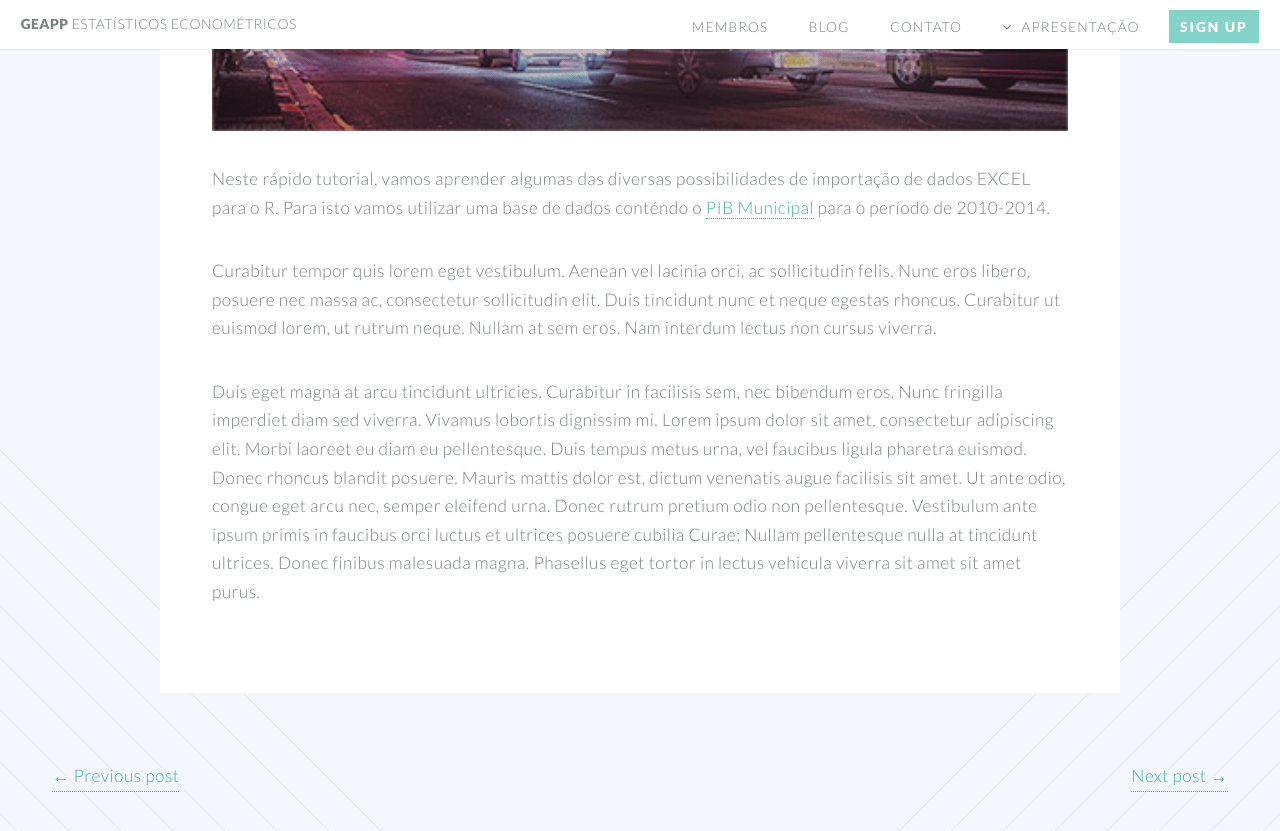
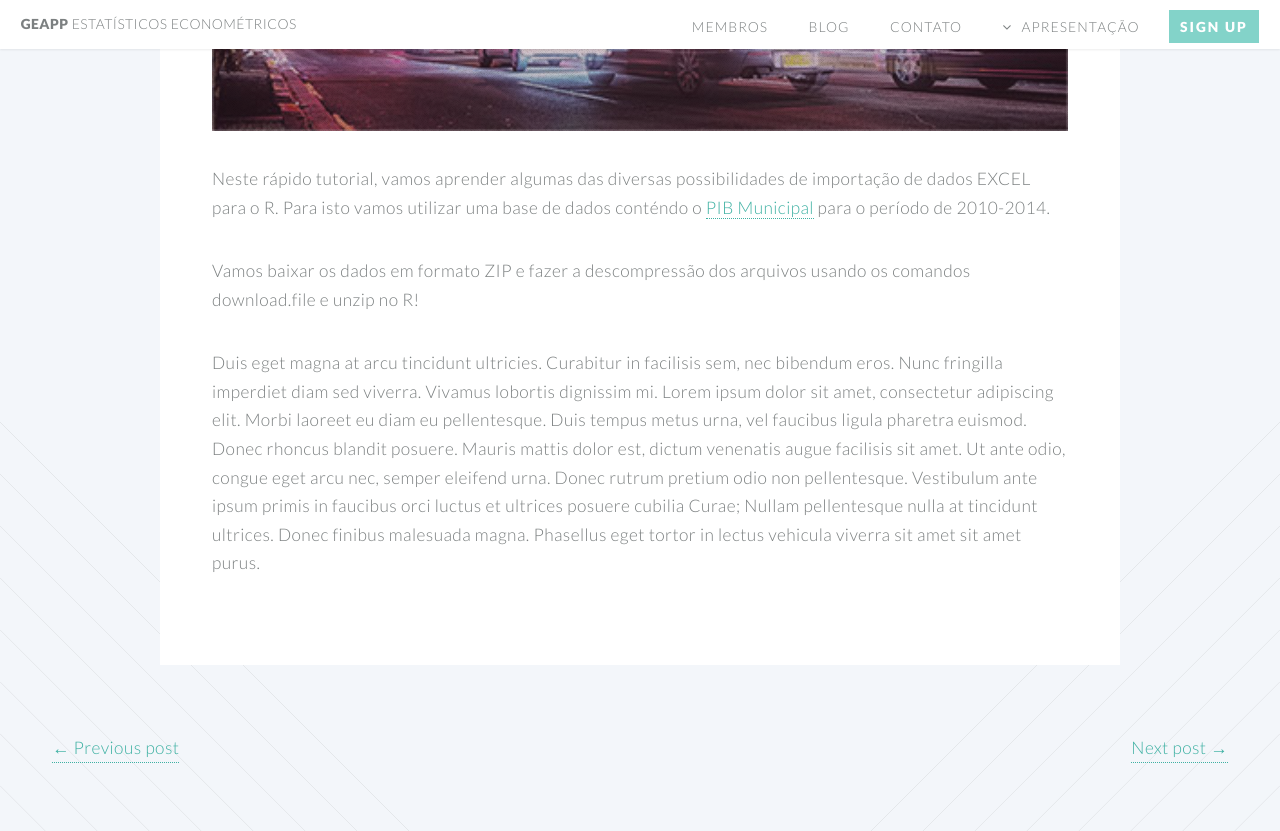
Before and after one commit to econometrick/econometrick.github.io, a Jekyll site: the page built from _posts/2014-10-29-morbi-a-semper.md, in a window 1280 px wide and 900 px high, scrolled down 679 px. Shown: the top 831 px of the window. Built offline with Jekyll 4.4.1, drawn with Linux system fonts in a browser that asks for light colours.

Commit message:
Update 2014-10-29-morbi-a-semper.md

````diff
--- a/_posts/2014-10-29-morbi-a-semper.md
+++ b/_posts/2014-10-29-morbi-a-semper.md
@@ -7,6 +7,8 @@ date:   2014-08-31 14:36:23
 <span class="image featured"><img src="/images/pic03.jpg" alt=""></span>
 Neste rápido tutorial, vamos aprender algumas das diversas possibilidades de importação de dados EXCEL para o R. Para isto vamos utilizar uma base de dados conténdo o [PIB Municipal](http://servicodados.ibge.gov.br/Download/Download.ashx?u=ftp.ibge.gov.br/Pib_Municipios/2014/base/base_de_dados_2010_2014_txt.zip) para o período de 2010-2014.
 
-Curabitur tempor quis lorem eget vestibulum. Aenean vel lacinia orci, ac sollicitudin felis. Nunc eros libero, posuere nec massa ac, consectetur sollicitudin elit. Duis tincidunt nunc et neque egestas rhoncus. Curabitur ut euismod lorem, ut rutrum neque. Nullam at sem eros. Nam interdum lectus non cursus viverra.
+Vamos baixar os dados em formato ZIP e fazer a descompressão dos arquivos usando os comandos download.file e unzip no R!
+```
+```
 
 Duis eget magna at arcu tincidunt ultricies. Curabitur in facilisis sem, nec bibendum eros. Nunc fringilla imperdiet diam sed viverra. Vivamus lobortis dignissim mi. Lorem ipsum dolor sit amet, consectetur adipiscing elit. Morbi laoreet eu diam eu pellentesque. Duis tempus metus urna, vel faucibus ligula pharetra euismod. Donec rhoncus blandit posuere. Mauris mattis dolor est, dictum venenatis augue facilisis sit amet. Ut ante odio, congue eget arcu nec, semper eleifend urna. Donec rutrum pretium odio non pellentesque. Vestibulum ante ipsum primis in faucibus orci luctus et ultrices posuere cubilia Curae; Nullam pellentesque nulla at tincidunt ultrices. Donec finibus malesuada magna. Phasellus eget tortor in lectus vehicula viverra sit amet sit amet purus.
````
